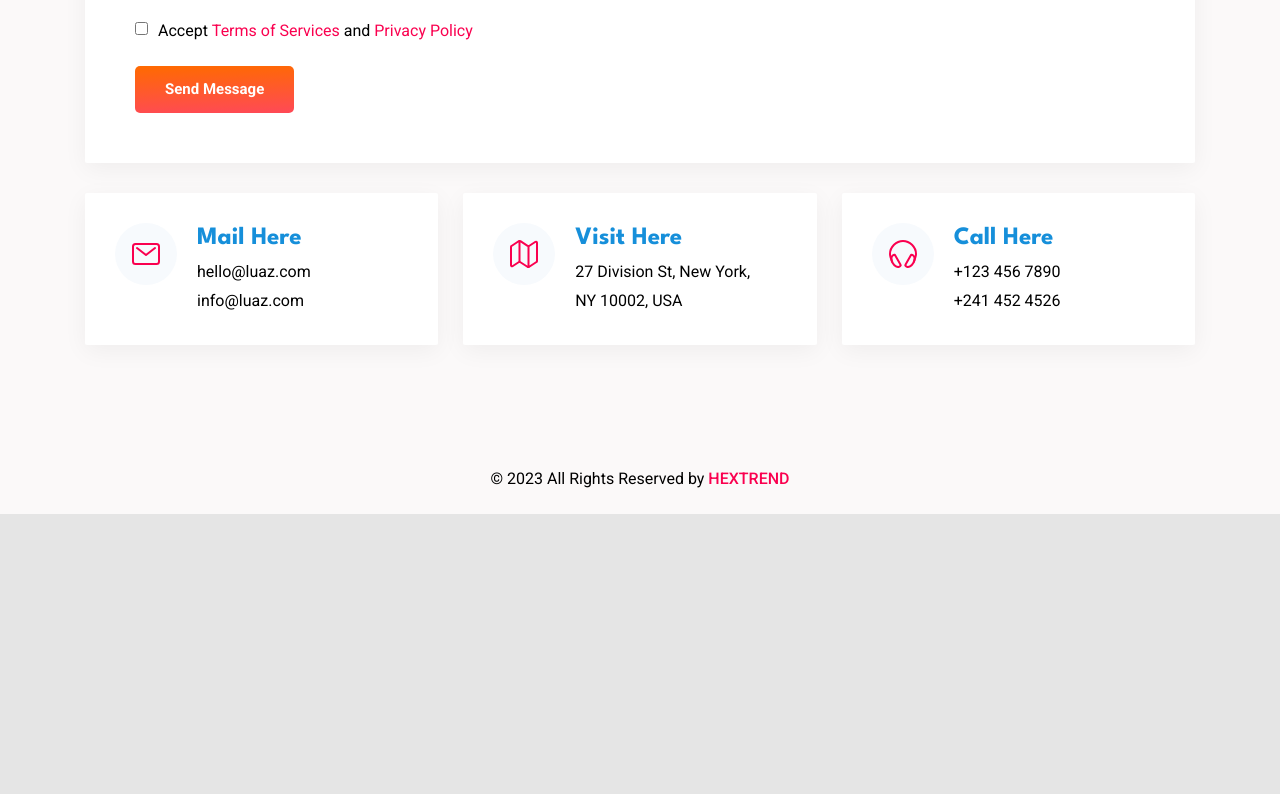
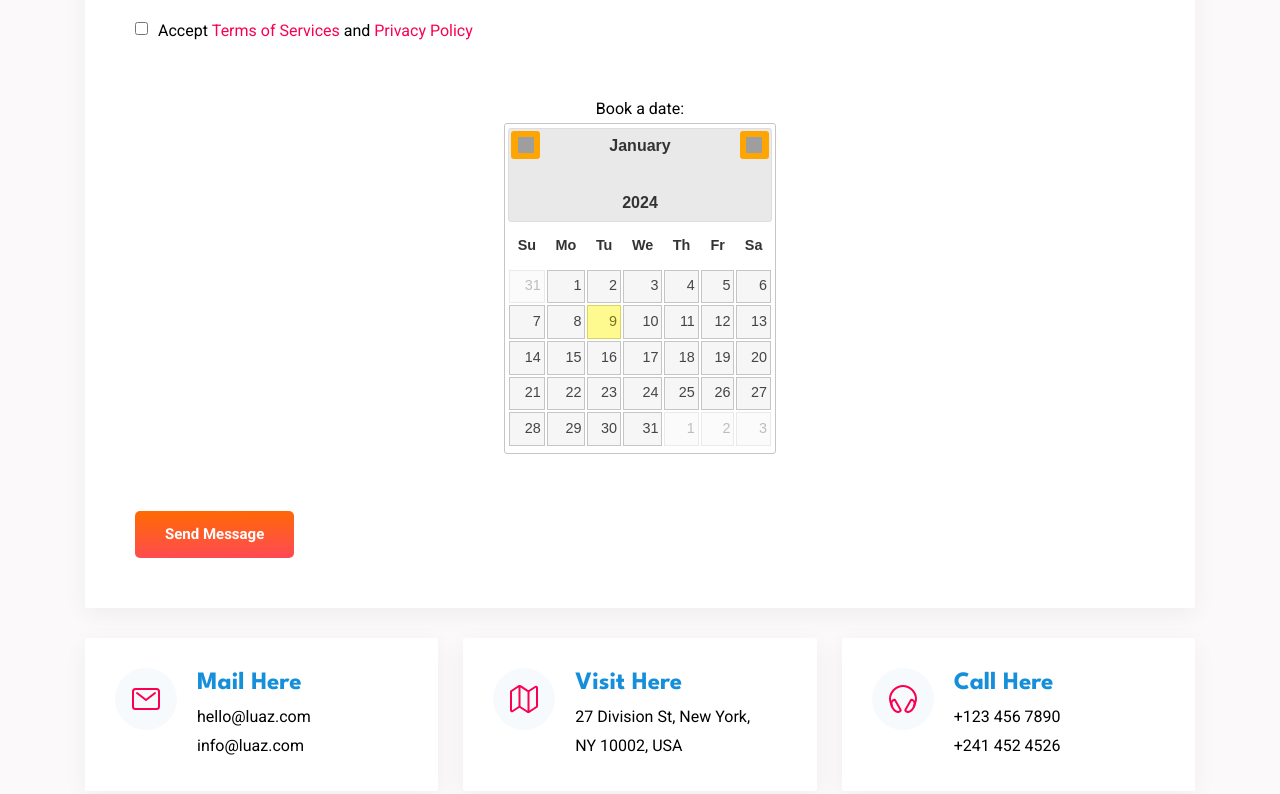
Before and after one commit to vishesh-hue/Hextrend, a plain HTML site: page index.html in a window 1280 px wide. Shown: the part 5843-6637 px from the top of the page. Before the commit the page ends 6357 px from the top, so only its background shows below. Drawn offline with nearby package versions, Linux system fonts and the light colour scheme; grey boxes are pictures that could not be loaded.

Commit message:
first commit

```diff
--- a/assets/css/style.css
+++ b/assets/css/style.css
@@ -1197,3 +1197,31 @@ textarea.input-field {
   .contact-card .card-icon { padding: 15px; }
 
 }
+
+.ui-state-default,
+.ui-widget-content .ui-state-default,
+.ui-widget-header .ui-state-default {
+  background-color: #0088ff;
+  color: white;
+}
+
+.ui-state-hover,
+.ui-widget-content .ui-state-hover,
+.ui-widget-header .ui-state-hover,
+.ui-state-focus,
+.ui-widget-content .ui-state-focus,
+.ui-widget-header .ui-state-focus {
+  background-color: #feb733;
+  color: white;
+}
+
+.ui-datepicker-header {
+  background-color: #ffa500;
+  color: white;
+}
+
+.ui-datepicker-prev,
+.ui-datepicker-next {
+  background-color: #ffa500;
+  color: white;
+}
--- a/assets/js/script.js
+++ b/assets/js/script.js
@@ -108,3 +108,22 @@ const elementsToAnimate = document.querySelectorAll('.h1, .h2, .h3');
 elementsToAnimate.forEach(element => {
   observer.observe(element);
 });
+
+$(function () {
+  var selectedDate;
+  $("#datepicker-container").datepicker({
+    inline: true,
+    showOtherMonths: true,
+    onSelect: function (dateText) {
+      selectedDate = dateText;
+    },
+  });
+
+  $("#goButton").on("click", function () {
+    // Set the input value when the user clicks "GO"
+    if (selectedDate) {
+      $(".inputDate").val(selectedDate);
+      console.log("Selected date: " + selectedDate);
+    }
+  });
+});
--- a/index.html
+++ b/index.html
@@ -25,6 +25,10 @@
   <link
     href="https://fonts.googleapis.com/css2?family=League+Spartan:wght@500;700&family=Roboto:wght@400;500;700&display=swap"
     rel="stylesheet">
+    <link
+      rel="stylesheet"
+      href="https://code.jquery.com/ui/1.12.1/themes/base/jquery-ui.css"
+    />
 </head>
 
 <body id="top">
@@ -67,6 +71,7 @@
 
           <li>
             <a href="#" class="btn btn-primary">Get Started</a>
+
           </li>
 
         </ul>
@@ -706,9 +711,24 @@
                 Accept <a href="#" class="label-link">Terms of Services</a> and <a href="#" class="label-link">Privacy
                   Policy</a>
               </label>
+
             </div>
+            <center>
+            <br>
+            <div>
+              <label for="datepicker">Book a date:</label>
+              <div id="datepicker-container"></div>
+              <input type="text" class="inputDate" />
+
+              <script src="https://code.jquery.com/jquery-3.6.4.min.js"></script>
+              <script src="https://code.jquery.com/ui/1.12.1/jquery-ui.js"></script>
+              <script src="script.js"></script>
+            </div>
+            <br>
+          </center>
 
             <button type="submit" class="btn btn-primary">Send Message</button>
+
 
           </form>
 
```
Also changed, not shown: 1 other file.
